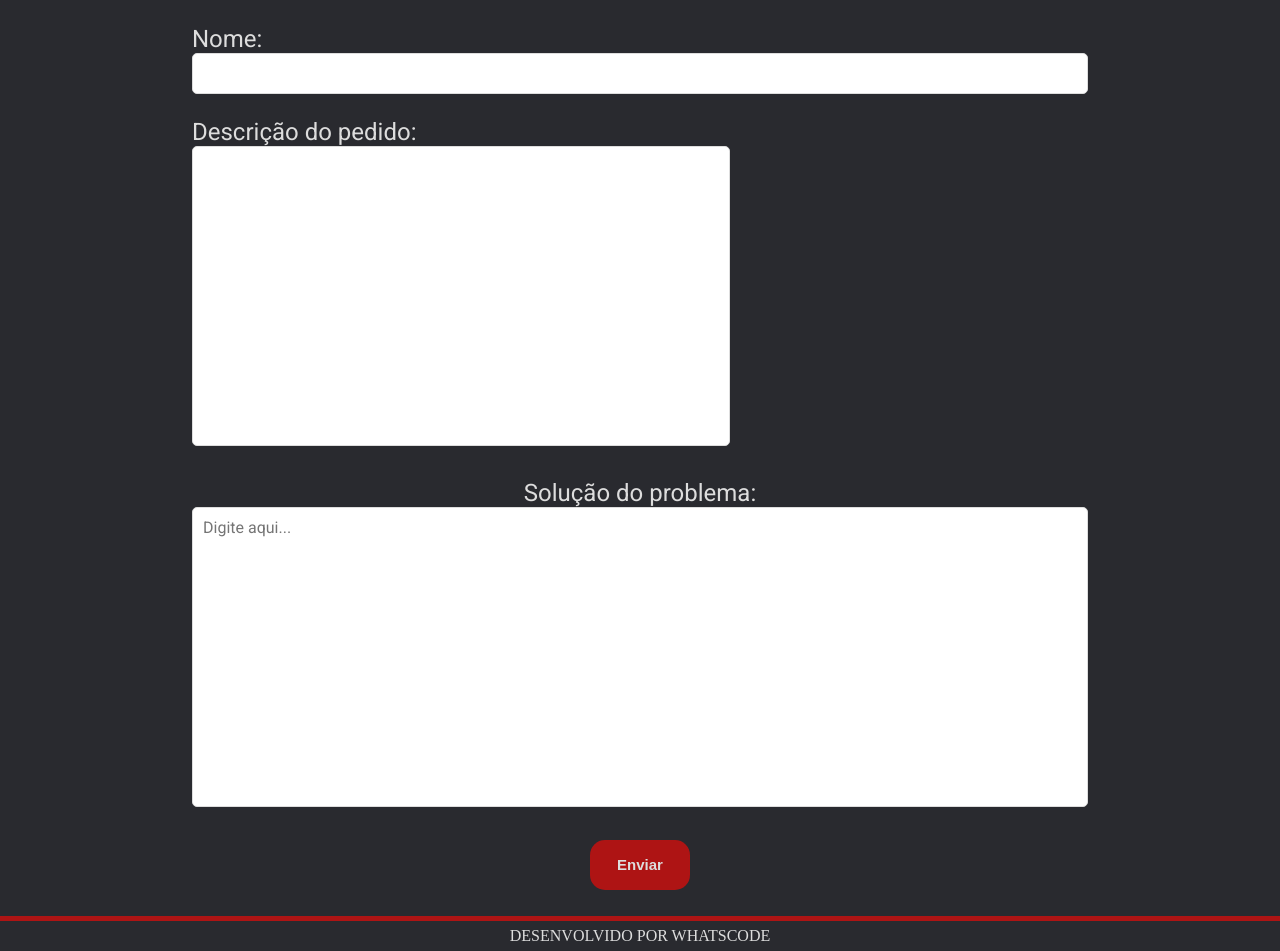
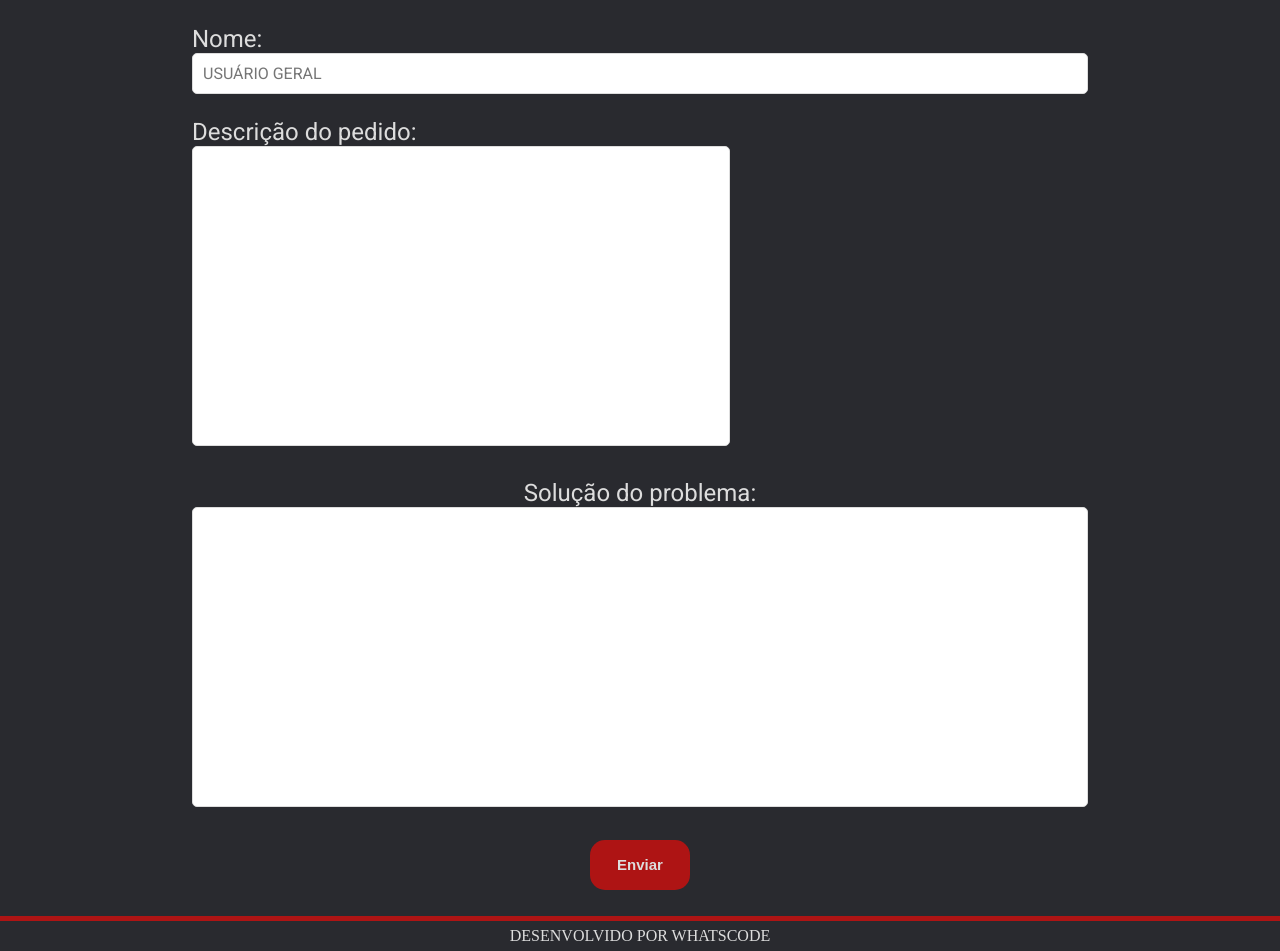
Before and after one commit to whatscodeg3/API-DSM-ServiceDesk, a Flask app: page /atualizar/1 in a window 1280 px wide. Shown: the part 54-1005 px from the top of the page. Run offline with Flask 2, Linux system fonts and the light colour scheme; some web fonts are replaced.

Commit message:
implementando nome geral nos forms

```diff
--- a/src/templates/form_usuario_solicitacao.html
+++ b/src/templates/form_usuario_solicitacao.html
@@ -46,7 +46,7 @@
 
                     <div class="div_nome">
                         <p class="titulo">Nome:</p>
-                        <input type="text" class="box_nome">
+                        <input type="text" class="box_nome" readonly="True" placeholder="USUÁRIO GERAL">
                     </div>
 
                     <div class="div_center">
--- a/src/templates/resposta-executor.html
+++ b/src/templates/resposta-executor.html
@@ -37,7 +37,7 @@
     <form class="geral" action="/atualizar/{{solicita.id_solicitacao}}" method="POST">
         <section class="nome-principal">
                 <p class="titulo">Nome:</p>
-                <input class="caixa-texto-nome" >
+                <input class="caixa-texto-nome" readonly="True" placeholder="USUÁRIO GERAL">
         </section>
 
         <section class="desc-principal">
@@ -54,7 +54,7 @@
 
         <section class="solucao-principal">
             <p class="titulo-solucao">Solução do problema:</p>
-            <textarea input type="text" name="resposta" class="caixa-texto-solucao" placeholder="Digite aqui..."></textarea>
+            <textarea input type="text" name="resposta" class="caixa-texto-solucao"></textarea>
         </section>
 
         <input class="botao" type="submit" value="Enviar">
```
